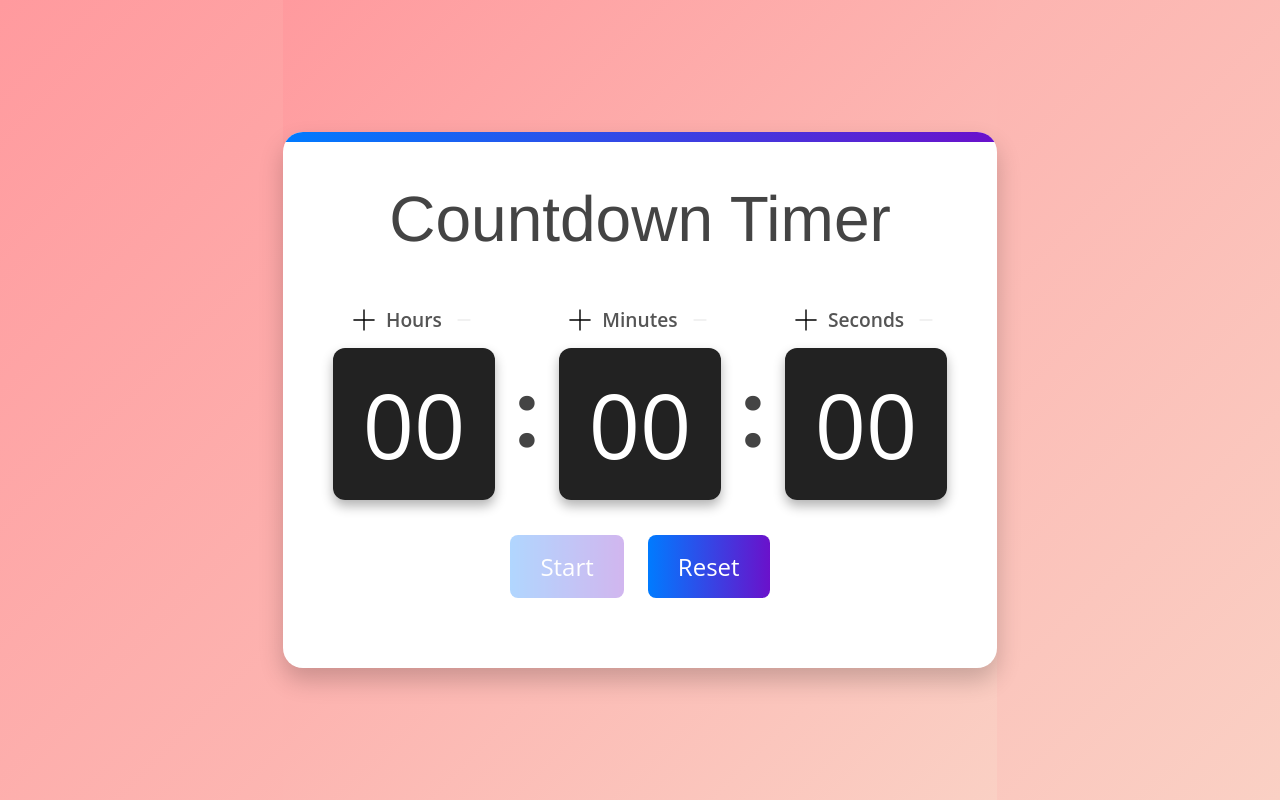
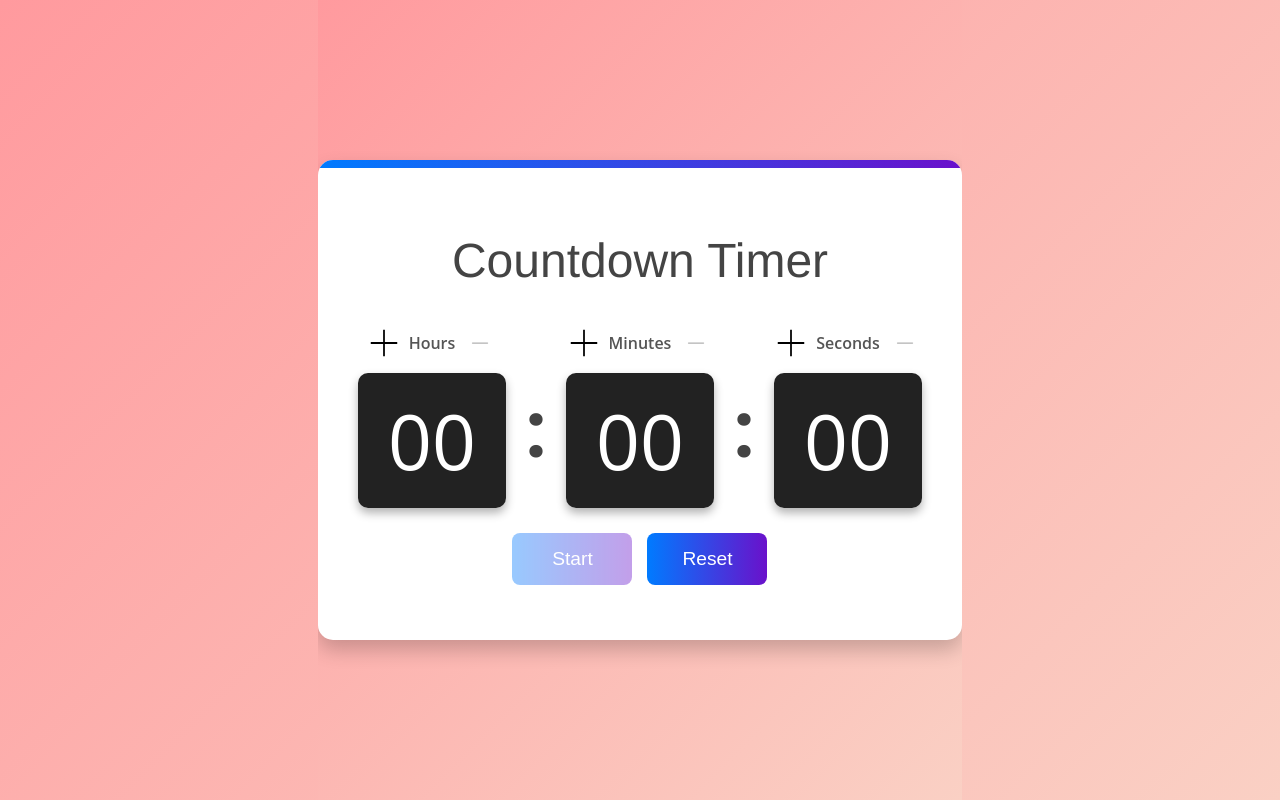
Before and after one commit to miracle5284/timeapp, a Django app: page /timer/ in a window 1280 px wide. Run offline with Django 5.2, Linux system fonts and the light colour scheme.

Commit message:
fix UI styles to be more responsive

```diff
--- a/timer/static/styles/style.css
+++ b/timer/static/styles/style.css
@@ -6,14 +6,16 @@ html, body {
   display: flex;
   justify-content: center;
   align-items: center;
-  font-family: 'Open Sans', Arial, sans-serif; /* Elegant and clean font */
+  font-family: 'Open Sans', Arial, sans-serif;
   background: linear-gradient(135deg, #ff9a9e 0%, #fad0c4 100%);
+  overflow-x: hidden;
 }
 
+/* Title */
 h1 {
-  font-size: clamp(2.5rem, 5vw, 4rem);
+  font-size: clamp(2rem, 4vw, 3rem);
   color: #444;
-  margin: 0 0 20px;
+  margin-bottom: 20px;
   font-weight: 500;
   text-align: center;
   font-family: "Helvetica Neue", Arial, sans-serif;
@@ -21,24 +23,26 @@ h1 {
 
 /* Timer Container */
 .t-container {
-  width: clamp(400px, 90%, 800px);
-  padding: 50px;
+  width: 90%;
+  max-width: 600px; /* Default max width */
+  min-width: 320px; /* Ensures minimum size */
+  padding: clamp(20px, 5vw, 40px);
   background: white;
-  border-radius: 20px;
-  box-shadow: 0 12px 24px rgba(0, 0, 0, 0.2);
+  border-radius: 15px;
+  box-shadow: 0 10px 20px rgba(0, 0, 0, 0.2);
   text-align: center;
   position: relative;
   overflow: hidden;
-  font-family: 'Open Sans', Arial, sans-serif; /* Consistent font for container */
 }
 
+/* Top bar design */
 .t-container:before {
   content: '';
   position: absolute;
   top: 0;
   left: 0;
   width: 100%;
-  height: 10px;
+  height: 8px;
   background: linear-gradient(to right, #007BFF, #6A11CB);
 }
 
@@ -47,34 +51,40 @@ h1 {
   display: flex;
   justify-content: center;
   align-items: center;
-  margin: 50px 0;
+  margin: clamp(20px, 5vw, 40px) 0;
+  flex-wrap: wrap; /* Allows wrapping for small screens */
 }
 
 .timer-display {
   display: flex;
   align-items: center;
-  gap: 20px;
+  gap: clamp(5px, 3vw, 20px);
 }
 
+/* Time Blocks */
 .display {
-  font-size: clamp(3.5rem, 7vw, 6rem);
-  font-weight: 400;
+  font-size: clamp(2rem, 6vw, 5rem);
+  font-weight: 500;
   background-color: #222;
   color: #fff;
-  padding: 15px 30px;
-  border-radius: 12px;
+  padding: clamp(10px, 3vw, 15px) clamp(15px, 5vw, 30px);
+  border-radius: 10px;
   text-align: center;
-  min-width: 100px;
-  box-shadow: 0 6px 12px rgba(0, 0, 0, 0.3);
-  font-family: 'Open Sans', Arial, sans-serif;
+  min-width: clamp(60px, 20vw, 100px);
+  box-shadow: 0 5px 10px rgba(0, 0, 0, 0.3);
 }
 
+/* Rounded Colon */
 .colon {
-  font-size: clamp(3.5rem, 7vw, 6rem);
+  font-size: clamp(2rem, 6vw, 5rem);
   font-weight: bold;
   color: #444;
-  margin-top: 40px;
-  border-radius: 50%;
+  margin-top: clamp(5px, 1vw, 10px); /* Slight downward shift */
+  display: flex;
+  align-items: center;
+  justify-content: center;
+  line-height: 1; /* Ensures perfect vertical alignment */
+  transform: translateY(20%); /* Fine-tune centering */
   font-family: "Poppins", "Arial Rounded MT Bold", "Helvetica Rounded", Arial, sans-serif;
 }
 
@@ -84,27 +94,14 @@ h1 {
   display: flex;
   justify-content: center;
   align-items: center;
-  margin-bottom: 30px;
   gap: 10px;
-}
-
-.label img {
-  width: 24px;
-  height: 24px;
-  cursor: pointer;
-  transition: transform 0.2s ease, opacity 0.2s ease; /* Smooth scaling */
-}
-
-.label img:hover {
-  transform: scale(1.2); /* Enlarge slightly on hover */
-  opacity: 0.9; /* Slightly reduce opacity for a polished effect */
+  margin-bottom: clamp(10px, 3vw, 30px);
 }
 
 .label-text {
-  font-size: 1.2rem;
+  font-size: 1rem;
   color: #555;
   font-weight: 600;
-  font-family: 'Open Sans', Arial, sans-serif; /* Elegant font for labels */
 }
 
 .btn-icon {
@@ -113,28 +110,44 @@ h1 {
   display: inline-flex;
   justify-content: center;
   align-items: center;
+  width: clamp(25px, 5vw, 30px);
+  height: clamp(25px, 5vw, 30px);
+}
+
+.btn-icon img {
+  width: 100%;
+  height: auto;
+  transition: transform 0.2s ease, opacity 0.2s ease;
+}
+
+.btn-icon img:hover {
+  transform: scale(1.2);
+  opacity: 0.9;
 }
 
 .btn-icon:disabled {
-  opacity: 0.1;
+  opacity: 0.3;
+  pointer-events: none;
 }
 
 /* Control Buttons */
 .controls {
-  margin-top: 30px;
+  margin-top: clamp(10px, 3vw, 30px);
+  display: flex;
+  justify-content: center;
+  gap: clamp(10px, 3vw, 15px);
 }
 
 .ctrl-btn {
   background: linear-gradient(to right, #007BFF, #6A11CB);
   color: white;
-  font-size: clamp(1rem, 2vw, 1.5rem);
-  padding: 15px 30px;
+  font-size: clamp(0.9rem, 1.5vw, 1.3rem);
+  padding: clamp(10px, 2vw, 15px) clamp(15px, 5vw, 30px);
   border-radius: 8px;
   border: none;
   cursor: pointer;
-  margin: 0 10px;
   transition: all 0.3s ease;
-  font-family: 'Open Sans', Arial, sans-serif; /* Consistent button text */
+  min-width: clamp(80px, 20vw, 120px);
 }
 
 .ctrl-btn:hover {
@@ -144,16 +157,15 @@ h1 {
 .ctrl-btn:disabled {
   background-color: #ccc;
   cursor: not-allowed;
-  opacity: 0.3;
+  opacity: 0.4;
 }
 
 /* Time-Up Notification */
 .time-up {
-  margin-top: 20px;
-  font-size: clamp(1.5rem, 3vw, 2rem);
+  margin-top: 15px;
+  font-size: clamp(1.2rem, 2vw, 1.8rem);
   color: red;
   font-weight: bold;
-  font-family: 'Open Sans', Arial, sans-serif; /* Consistency for notification */
 }
 
 /* Custom Popover */
```
Also changed, not shown: other parts of timer/static/styles/style.css (+67 -1 lines).
